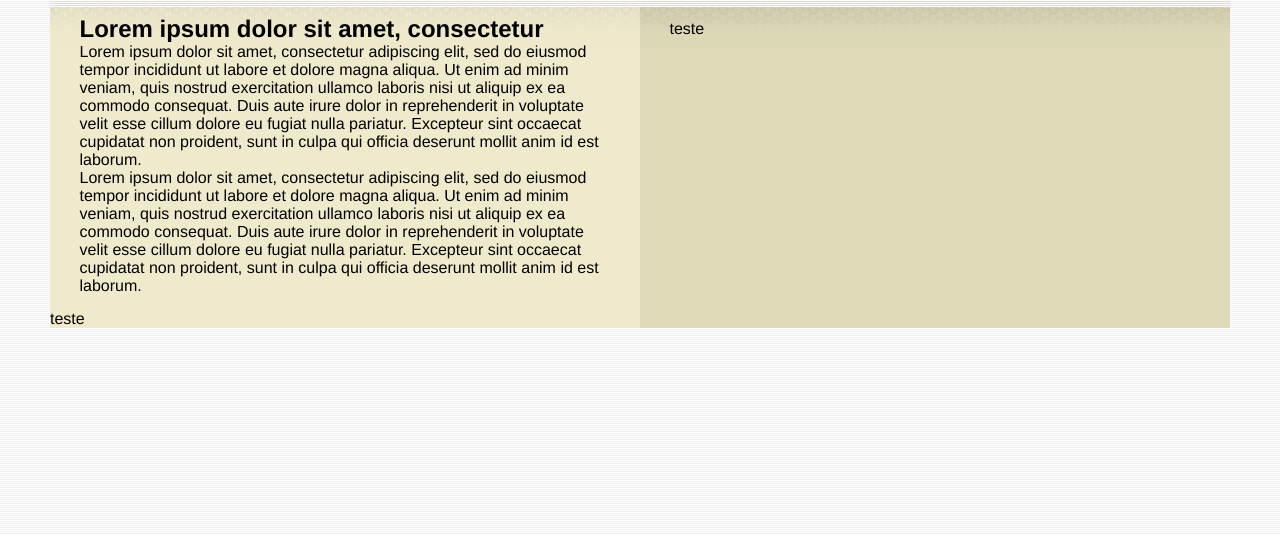
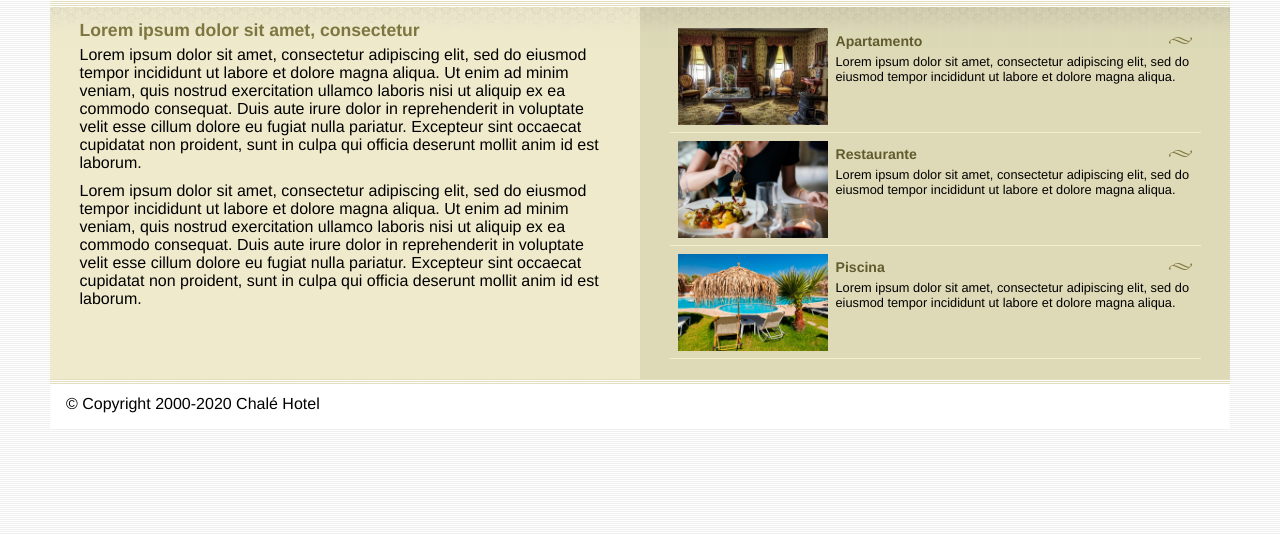
Before and after one commit to mateuscmartins/WEB2.0, a PHP site: page / in a window 1280 px wide. Shown: the part 265-800 px from the top of the page. Run offline with PHP 8.4, Linux system fonts and the light colour scheme.

Commit message:
Add files via upload

```diff
--- a/CSS/chale_hotel/index.html
+++ b/CSS/chale_hotel/index.html
@@ -1,5 +1,6 @@
 <!DOCTYPE html>
 <html lang="pt-br">
+
 <head>
     <meta charset="UTF-8">
     <title>Chalé Hotel</title>
@@ -59,15 +60,21 @@
             <div class="conteudo">
                 <h2>Lorem ipsum dolor sit amet, consectetur</h2>
                 <p>
-                        Lorem ipsum dolor sit amet, consectetur adipiscing elit, sed do eiusmod tempor incididunt ut labore et dolore magna
-                        aliqua. Ut enim ad minim veniam, quis nostrud exercitation ullamco laboris nisi ut aliquip ex ea commodo consequat. Duis
-                        aute irure dolor in reprehenderit in voluptate velit esse cillum dolore eu fugiat nulla pariatur. Excepteur sint
+                    Lorem ipsum dolor sit amet, consectetur adipiscing elit, sed do eiusmod tempor incididunt ut labore
+                    et dolore magna
+                    aliqua. Ut enim ad minim veniam, quis nostrud exercitation ullamco laboris nisi ut aliquip ex ea
+                    commodo consequat. Duis
+                    aute irure dolor in reprehenderit in voluptate velit esse cillum dolore eu fugiat nulla pariatur.
+                    Excepteur sint
                     occaecat cupidatat non proident, sunt in culpa qui officia deserunt mollit anim id est laborum.
                 </p>
                 <p>
-                        Lorem ipsum dolor sit amet, consectetur adipiscing elit, sed do eiusmod tempor incididunt ut labore et dolore magna
-                        aliqua. Ut enim ad minim veniam, quis nostrud exercitation ullamco laboris nisi ut aliquip ex ea commodo consequat. Duis
-                        aute irure dolor in reprehenderit in voluptate velit esse cillum dolore eu fugiat nulla pariatur. Excepteur sint
+                    Lorem ipsum dolor sit amet, consectetur adipiscing elit, sed do eiusmod tempor incididunt ut labore
+                    et dolore magna
+                    aliqua. Ut enim ad minim veniam, quis nostrud exercitation ullamco laboris nisi ut aliquip ex ea
+                    commodo consequat. Duis
+                    aute irure dolor in reprehenderit in voluptate velit esse cillum dolore eu fugiat nulla pariatur.
+                    Excepteur sint
                     occaecat cupidatat non proident, sunt in culpa qui officia deserunt mollit anim id est laborum.
                 </p>
 
@@ -77,13 +84,45 @@
 
         <div id="container-lateral">
             <div class="conteudo">
-                    teste
+
+                <ul id="beneficios">
+                    <li>
+                        <a href="">
+                            <img src="imagens/apartamento.jpg" width="150">
+                            <h3>Apartamento</h3>
+                            <p>Lorem ipsum dolor sit amet, consectetur adipiscing elit, sed do eiusmod tempor incididunt
+                                ut labore et dolore magna
+                                aliqua.</p>
+                        </a>
+                    </li>
+
+                    <li>
+                        <a href="">
+                            <img src="imagens/restaurante.jpg" width="150">
+                            <h3>Restaurante</h3>
+                            <p>Lorem ipsum dolor sit amet, consectetur adipiscing elit, sed do eiusmod tempor incididunt
+                                ut labore et dolore magna
+                                aliqua.</p>
+                        </a>
+                    </li>
+
+                    <li>
+                        <a href="">
+                            <img src="imagens/piscina.jpg" width="150">
+                            <h3>Piscina</h3>
+                            <p>Lorem ipsum dolor sit amet, consectetur adipiscing elit, sed do eiusmod tempor incididunt
+                                ut labore et dolore magna
+                                aliqua.</p>
+                        </a>
+                    </li>
+                </ul>
+
             </div>
 
         </div>
 
         <footer>
-                teste
+            <span>&copy; Copyright 2000-2020 Chalé Hotel</span>
         </footer>
 
     </div>
@@ -91,4 +130,5 @@
 
 
 </body>
+
 </html>
--- a/CSS/chale_hotel/style.css
+++ b/CSS/chale_hotel/style.css
@@ -20,6 +20,17 @@ body {
 
 ul{
     list-style: none;
+}
+
+h2 {
+    color: #7d7640;
+    font-size: 1.1em;
+    padding: 5px 0px;
+}
+
+p {
+    font-size: 1em;
+    margin-bottom: 10px;
 }
 /**Configurações do cabeçalho**/
 
@@ -139,7 +150,6 @@ width: 90%;
 }
 
 
-
 /**Configurações do conteúdo lateral**/
 
 #container-lateral {
@@ -149,8 +159,41 @@ width: 90%;
    padding: 20px 0px;
 }
 
+
+#beneficios li {
+    padding: 8px;
+    border-bottom: 1px solid #f3efcb;
+    height: 6em;
+}
+
+#beneficios li:hover {
+    background: #f6f3d6;
+    cursor: pointer;
+}
+
+#beneficios li a {
+    font-size: 0.8em;
+    text-decoration: none;
+    color: #000;
+}
+
+
+#beneficios li a h3 {
+    font-size: 1.1em;
+    color: #615b2d;
+    padding: 5px 0;
+    background: url(./imagens/ornamento.png) no-repeat center right;
+}
+
+#beneficios li a img {
+    float: left;
+    margin-right: 8px;
+}
+
 /**Configurações do rodapé**/
 
 footer {
     clear: both;
+    padding: 16px;
+    background: #fff url(./imagens/bg-rodape.png) repeat-x top;
 }
```
Lines whose indentation alone changed are shown as unchanged.
